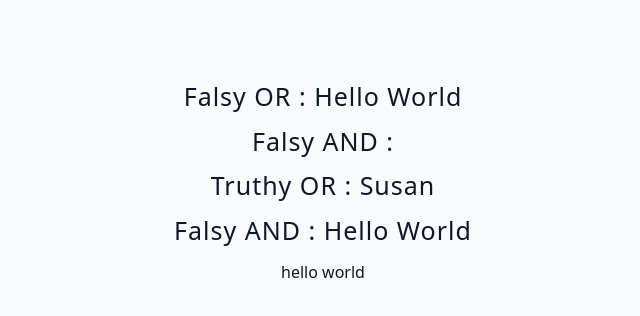
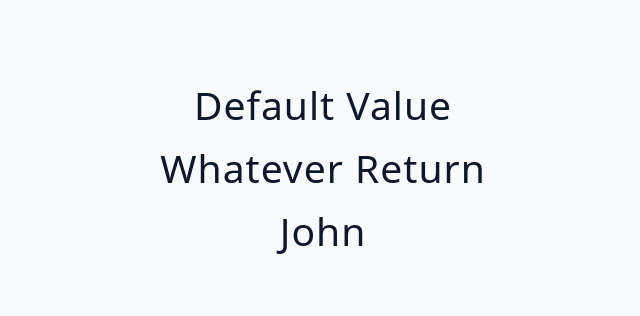
Before and after one commit to wjjhhj0914/udemy-course, a React (Vite) app in the folder 03-advanced-react/: page / in a window 1280 px wide. Shown: the top 316 px of the page, without its empty margins (317-957 px from the left). Built offline with nearby package versions, Linux system fonts and the light colour scheme.

Commit message:
learn: Short Circuit - Examples

```diff
--- a/03-advanced-react/src/App.jsx
+++ b/03-advanced-react/src/App.jsx
@@ -1,5 +1,5 @@
-import Starter from './tutorial/03-conditional-rendering/starter/04-short-circuit-overview';
-import Final from './tutorial/03-conditional-rendering/final/04-short-circuit-overview';
+import Starter from './tutorial/03-conditional-rendering/starter/05-short-circuit-examples';
+import Final from './tutorial/03-conditional-rendering/final/05-short-circuit-examples';
 
 function App() {
   return (
--- a/03-advanced-react/src/tutorial/03-conditional-rendering/starter/05-short-circuit-examples.jsx
+++ b/03-advanced-react/src/tutorial/03-conditional-rendering/starter/05-short-circuit-examples.jsx
@@ -8,7 +8,34 @@
   const [user, setUser] = useState({ name: 'john' });
   const [isEditing, setIsEditing] = useState(false);
 
-  return <h2>short circuit - examples</h2>;
+  return (
+    <div>
+      <h2>{text || 'default value'}</h2>
+      {text && (
+        <div>
+          <h2>Whatever return</h2>
+          <h2>{name}</h2>
+        </div>
+      )}
+      {/* {!text && (
+        <div>
+          <h2>Whatever return</h2>
+          <h2>{name}</h2>
+        </div>
+      )} */}
+      {/* This is going to be dynamic! (user) */}
+      {user && <SomeComponent name={user.name} />}
+    </div>
+  );
+};
+
+const SomeComponent = ({ name }) => {
+  return (
+    <div>
+      <h2>Whatever return</h2>
+      <h2>{name}</h2>
+    </div>
+  );
 };
 
 export default ShortCircuitExamples;
```
